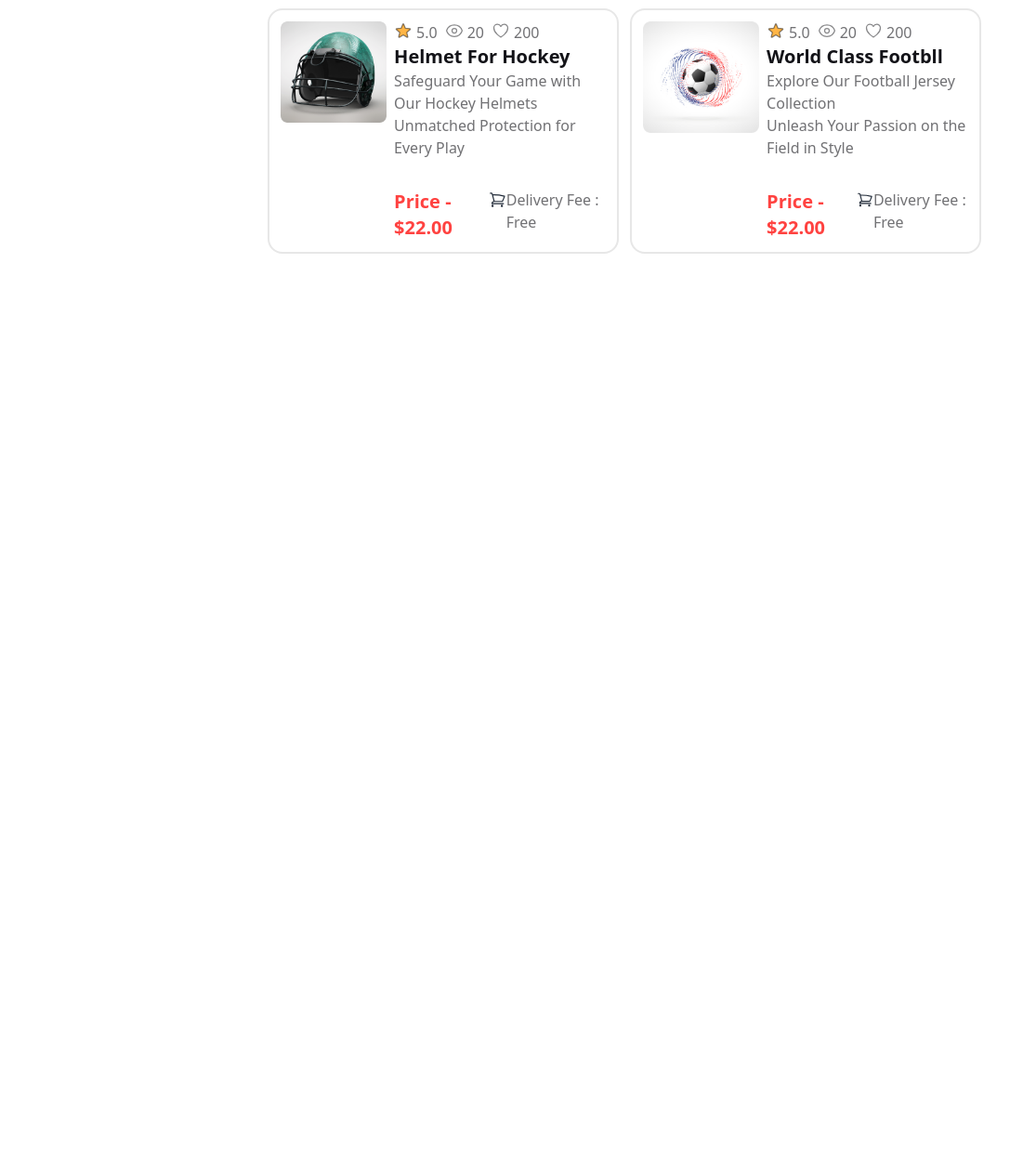
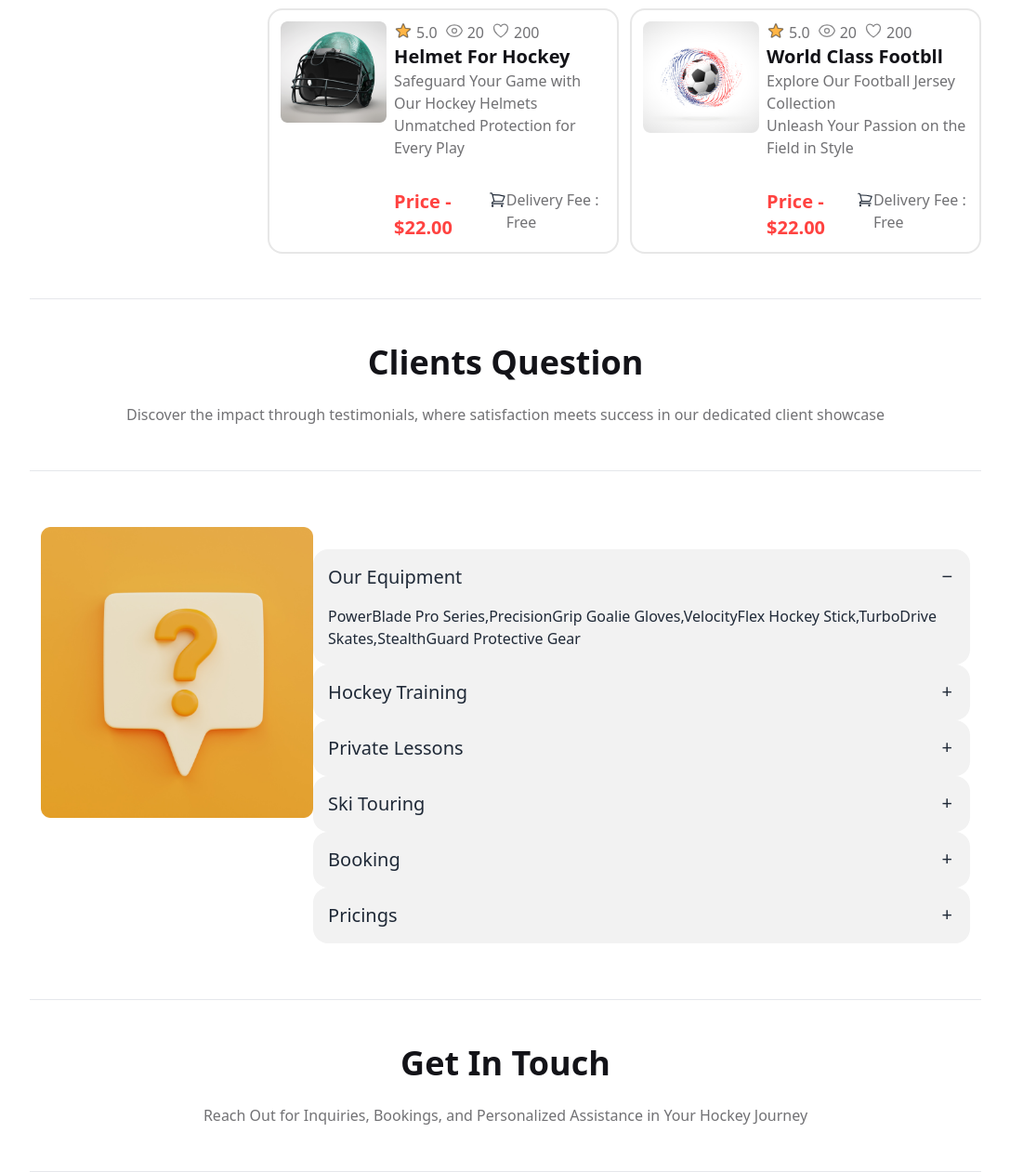
Before and after one commit to 678-Asraful/Assignment-3, a plain HTML site: page index.html in a window 1280 px wide. Shown: the part 3116-4377 px from the top of the page at 93% size, without its empty margins (96-1183 px from the left). Before the commit the page ends 3389 px from the top, so only its background shows below. Drawn offline with nearby package versions, Linux system fonts and the light colour scheme.

Commit message:
Completed clients section

```diff
--- a/index.html
+++ b/index.html
@@ -578,6 +578,88 @@
     </div>
 
     </section>
+    <hr class="lg:mx-32 lg:mt-12">
+    <section class="text-center my-12 ">
+
+      <h3 class="text-[#131318] text-4xl font-extrabold">Clients Question</h3>
+      <p class="text-[#13131899] font-medium pt-6">Discover the impact through testimonials, where satisfaction meets success in our dedicated client showcase</p>
+
+    </section>
+    <hr class="lg:mx-32">
+
+    <section class="lg:mx-32 lg:mt-12 p-3">
+      <div class="flex flex-col lg:flex-row  justify-between">
+      <div>
+        <img src="Images/11.png" alt="">
+      </div>
+      <div>
+        <div class="collapse collapse-plus bg-base-200 mt-6">
+          <input type="radio" name="my-accordion-3" checked="checked" />
+          <div class="collapse-title text-xl font-medium">
+            Our Equipment
+          </div>
+          <div class="collapse-content ">
+            <p>PowerBlade Pro Series,PrecisionGrip Goalie Gloves,VelocityFlex Hockey Stick,TurboDrive Skates,StealthGuard Protective Gear</p>
+          </div>
+        </div>
+        <div class="collapse collapse-plus bg-base-200">
+          <input type="radio" name="my-accordion-3" />
+          <div class="collapse-title text-xl font-medium">
+            Hockey Training
+          </div>
+          <div class="collapse-content">
+            <p>Elevate your skills with our hockey training program. Expert coaching, tailored drills, and cutting-edge techniques for players at every leve</p>
+          </div>
+        </div>
+        <div class="collapse collapse-plus bg-base-200">
+          <input type="radio" name="my-accordion-3" />
+          <div class="collapse-title text-xl font-medium">
+            Private Lessons
+          </div>
+          <div class="collapse-content">
+            <p>Unlock Your Potential: Experience Personalized Excellence with Our Exclusive Private Hockey Lessons – Elevate Your Game, One-on-One</p>
+          </div>
+        </div>
+        <div class="collapse collapse-plus bg-base-200">
+          <input type="radio" name="my-accordion-3" />
+          <div class="collapse-title text-xl font-medium">
+            Ski Touring
+          </div>
+          <div class="collapse-content">
+            <p>Join our Ski Training Program for personalized coaching, skill refinement, and exhilarating progress on the mountainside</p>
+          </div>
+        </div>
+        <div class="collapse collapse-plus bg-base-200">
+          <input type="radio" name="my-accordion-3" />
+          <div class="collapse-title text-xl font-medium">
+            Booking
+          </div>
+          <div class="collapse-content">
+            <p>
+              Our booking policy is designed to offer you a seamless and stress-free experience. </p>
+          </div>
+        </div>
+        <div class="collapse collapse-plus bg-base-200">
+          <input type="radio" name="my-accordion-3" />
+          <div class="collapse-title text-xl font-medium">
+            Pricings
+          </div>
+          <div class="collapse-content">
+            <p>Unlock continuous access to facilities and services with our Monthly Membership at $60 per month.</p>
+          </div>
+        </div>
+      </div>
+    </div>
+    </section>
+
+    <hr class="lg:mx-32 lg:mt-12">
+    <section class="text-center my-12 ">
+
+      <h3 class="text-[#131318] text-4xl font-extrabold">Get In Touch</h3>
+      <p class="text-[#13131899] font-medium pt-6">Reach Out for Inquiries, Bookings, and Personalized Assistance in Your Hockey Journey</p>
+
+    </section>
+    <hr class="lg:mx-32">
   </main>
   <footer>
 
```
